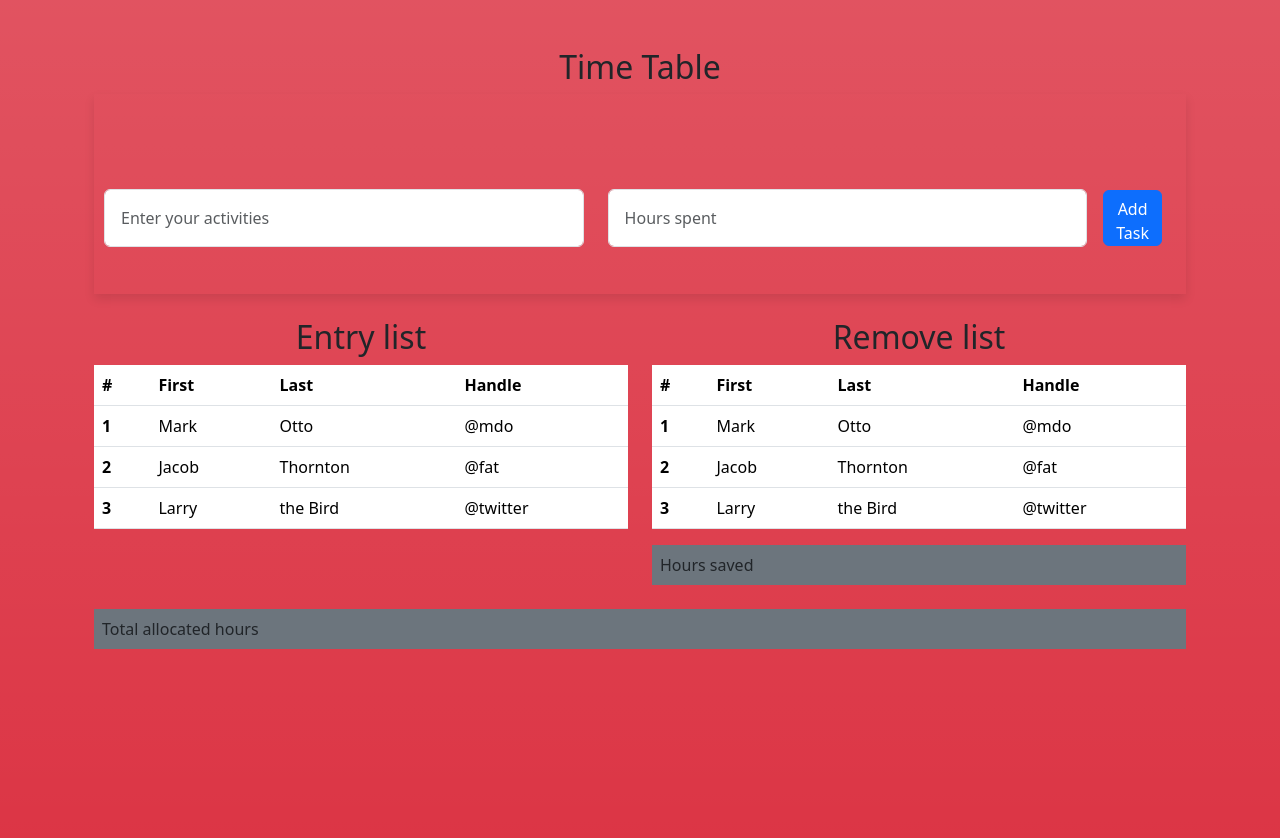
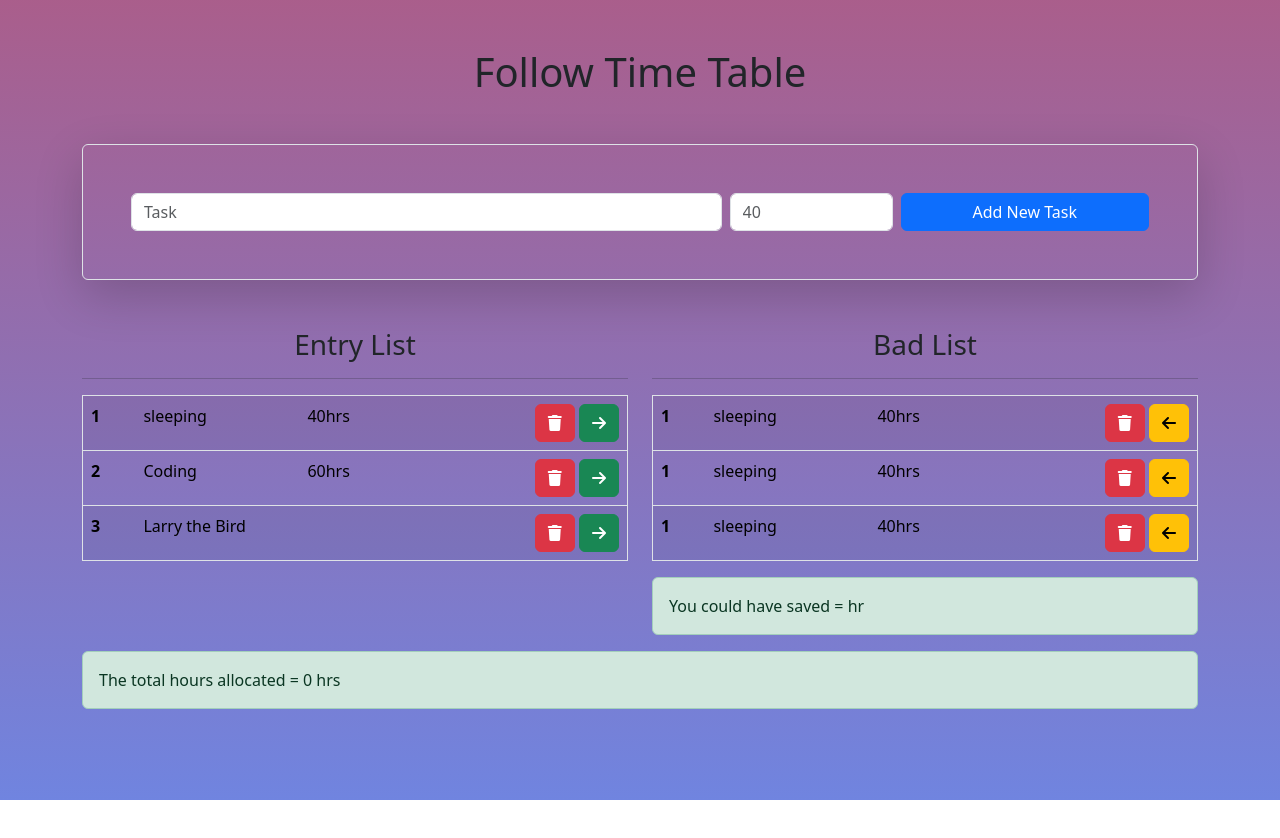
Before and after one commit to shankarpandey7230/TimeTable, a plain HTML site: page index.html in a window 1280 px wide. After the commit the page ends 800 px from the top, so only its background shows below. Drawn offline with nearby package versions, Linux system fonts and the light colour scheme.

Commit message:
final for index and css

```diff
--- a/index.html
+++ b/index.html
@@ -25,114 +25,155 @@
     <link rel="stylesheet" href="./style.css" />
     <title>Strict TimeTable</title>
   </head>
-  <body class="bg-danger bg-gradient" style="height: 100vh">
-    <div class="container">
-      <h2 class="text-center mt-5">Time Table</h2>
+  <body>
+    <div class="wrapper pt-5">
+      <!-- title  -->
       <div class="container">
-        <form class="form-shadow flex">
-          <input
-            type="text"
-            class="form-control mt-5 p-3 me-4 margin"
-            id="exampleInputEmail1"
-            aria-describedby="emailHelp"
-            placeholder="Enter your activities"
-          />
+        <h1 class="text-center">Follow Time Table</h1>
 
-          <input
-            type="text"
-            class="form-control me-3 mt-5 p-3"
-            id="exampleInputPassword1"
-            placeholder="Hours spent"
-          />
+        <!-- form  -->
+        <form class="border p-5 rounded shadow-lg mt-5">
+          <div class="row g-2">
+            <div class="col-md-7">
+              <input
+                type="text"
+                class="form-control"
+                placeholder="Task"
+                aria-label="First name"
+                name="task"
+                id="task"
+              />
+            </div>
+            <div class="col-md-2">
+              <input
+                type="number"
+                class="form-control"
+                placeholder="40"
+                aria-label="Last name"
+                name="hr"
+                min="1"
+              />
+            </div>
+            <div class="col-md-3 d-grid">
+              <button class="btn btn-primary">Add New Task</button>
+            </div>
+          </div>
+        </form>
 
-          <button
-            type="submit"
-            class="btn btn-primary pb-5 mt-5 me-4"
-            style="height: 50px"
-          >
-            Add Task
-          </button>
-        </form>
-      </div>
-      <div class="container mt-4">
-        <div class="row">
-          <div class="col">
-            <h2 class="text-center">Entry list</h2>
-            <table class="table">
-              <thead>
-                <tr>
-                  <th scope="col">#</th>
-                  <th scope="col">First</th>
-                  <th scope="col">Last</th>
-                  <th scope="col">Handle</th>
-                </tr>
-              </thead>
-              <tbody>
+        <!-- tables -->
+        <div class="row mt-5">
+          <div class="col-md">
+            <h3 class="text-center">Entry List</h3>
+            <hr />
+            <!-- Entry list table  -->
+            <table class="table table-striped table-hover border">
+              <tbody id="entryList">
                 <tr>
                   <th scope="row">1</th>
-                  <td>Mark</td>
-                  <td>Otto</td>
-                  <td>@mdo</td>
+                  <td>sleeping</td>
+                  <td>40hrs</td>
+                  <td class="text-end">
+                    <button type="button" class="btn btn-danger">
+                      <i class="fa-solid fa-trash"></i>
+                    </button>
+                    <button type="button" class="btn btn-success">
+                      <i class="fa-solid fa-arrow-right"></i>
+                    </button>
+                  </td>
                 </tr>
                 <tr>
                   <th scope="row">2</th>
-                  <td>Jacob</td>
-                  <td>Thornton</td>
-                  <td>@fat</td>
+                  <td>Coding</td>
+                  <td>60hrs</td>
+                  <td class="text-end">
+                    <button type="button" class="btn btn-danger">
+                      <i class="fa-solid fa-trash"></i>
+                    </button>
+                    <button type="button" class="btn btn-success">
+                      <i class="fa-solid fa-arrow-right"></i>
+                    </button>
+                  </td>
                 </tr>
                 <tr>
                   <th scope="row">3</th>
-                  <td>Larry</td>
-                  <td>the Bird</td>
-                  <td>@twitter</td>
+                  <td colspan="2">Larry the Bird</td>
+                  <td class="text-end">
+                    <button type="button" class="btn btn-danger">
+                      <i class="fa-solid fa-trash"></i>
+                    </button>
+                    <button type="button" class="btn btn-success">
+                      <i class="fa-solid fa-arrow-right"></i>
+                    </button>
+                  </td>
+                </tr>
+              </tbody>
+            </table>
+          </div>
+          <div class="col-md">
+            <h3 class="text-center">Bad List</h3>
+            <hr />
+
+            <!-- Bad List table -->
+            <table class="table table-striped table-hover border">
+              <tbody id="badList">
+                <tr>
+                  <th scope="row">1</th>
+                  <td>sleeping</td>
+                  <td>40hrs</td>
+                  <td class="text-end">
+                    <button type="button" class="btn btn-danger">
+                      <i class="fa-solid fa-trash"></i>
+                    </button>
+                    <button type="button" class="btn btn-warning">
+                      <i class="fa-solid fa-arrow-left"></i>
+                    </button>
+                  </td>
+                </tr>
+                <tr>
+                  <th scope="row">1</th>
+                  <td>sleeping</td>
+                  <td>40hrs</td>
+                  <td class="text-end">
+                    <button type="button" class="btn btn-danger">
+                      <i class="fa-solid fa-trash"></i>
+                    </button>
+                    <button type="button" class="btn btn-warning">
+                      <i class="fa-solid fa-arrow-left"></i>
+                    </button>
+                  </td>
+                </tr>
+                <tr>
+                  <th scope="row">1</th>
+                  <td>sleeping</td>
+                  <td>40hrs</td>
+                  <td class="text-end">
+                    <button type="button" class="btn btn-danger">
+                      <i class="fa-solid fa-trash"></i>
+                    </button>
+                    <button type="button" class="btn btn-warning">
+                      <i class="fa-solid fa-arrow-left"></i>
+                    </button>
+                  </td>
                 </tr>
               </tbody>
             </table>
 
-
-          </div>
-          <div class="col">
-            <h2 class="text-center">Remove list</h2>
-            <table class="table">
-              <thead>
-                <tr>
-                  <th scope="col">#</th>
-                  <th scope="col">First</th>
-                  <th scope="col">Last</th>
-                  <th scope="col">Handle</th>
-                </tr>
-              </thead>
-              <tbody>
-                <tr>
-                  <th scope="row">1</th>
-                  <td>Mark</td>
-                  <td>Otto</td>
-                  <td>@mdo</td>
-                </tr>
-                <tr>
-                  <th scope="row">2</th>
-                  <td>Jacob</td>
-                  <td>Thornton</td>
-                  <td>@fat</td>
-                </tr>
-                <tr>
-                  <th scope="row">3</th>
-                  <td>Larry</td>
-                  <td>the Bird</td>
-                  <td>@twitter</td>
-                </tr>
-              </tbody>
-            </table>
-            <div class="bg-secondary p-2">Hours saved</div>
-
+            <div class="alert alert-success">
+              You could have saved = <span id="savedHrsElm"></span> hr
+            </div>
           </div>
         </div>
-        <div class="bg-secondary p-2 mt-4">Total allocated hours</div>
+
+        <div class="alert alert-success">
+          The total hours allocated = <span id="ttlHrs">0</span> hrs
+        </div>
+      </div>
     </div>
     <script
       src="https://cdn.jsdelivr.net/npm/bootstrap@5.3.3/dist/js/bootstrap.bundle.min.js"
       integrity="sha384-YvpcrYf0tY3lHB60NNkmXc5s9fDVZLESaAA55NDzOxhy9GkcIdslK1eN7N6jIeHz"
       crossorigin="anonymous"
     ></script>
+    <script src="./index.js"></script>
   </body>
 </html>
--- a/style.css
+++ b/style.css
@@ -1,30 +1,8 @@
-* {
-  margin: 0;
-  padding: 0;
-  box-sizing: border-box;
+.wrapper {
+  background: linear-gradient(rgba(120, 0, 72, 0.633), rgba(0, 36, 199, 0.562));
+  min-height: 100vh;
 }
 
-.flex {
-  display: flex;
-  justify-content: space-between;
-  align-items: center;
+.table {
+  --bs-table-bg: transparent;
 }
-
-.form-shadow {
-  height: 200px;
-  box-shadow: 0px 5px 10px rgba(0, 0, 5, 0.1);
-}
-.margin {
-  margin-left: 10px;
-}
-.font {
-  font-size: 20px;
-}
-
-.saving-time {
-  height: 30px;
-}
-.flex-col {
-  display: flex;
-  flex-direction: column;
-}
```
Also changed, not shown: index.js (added).
